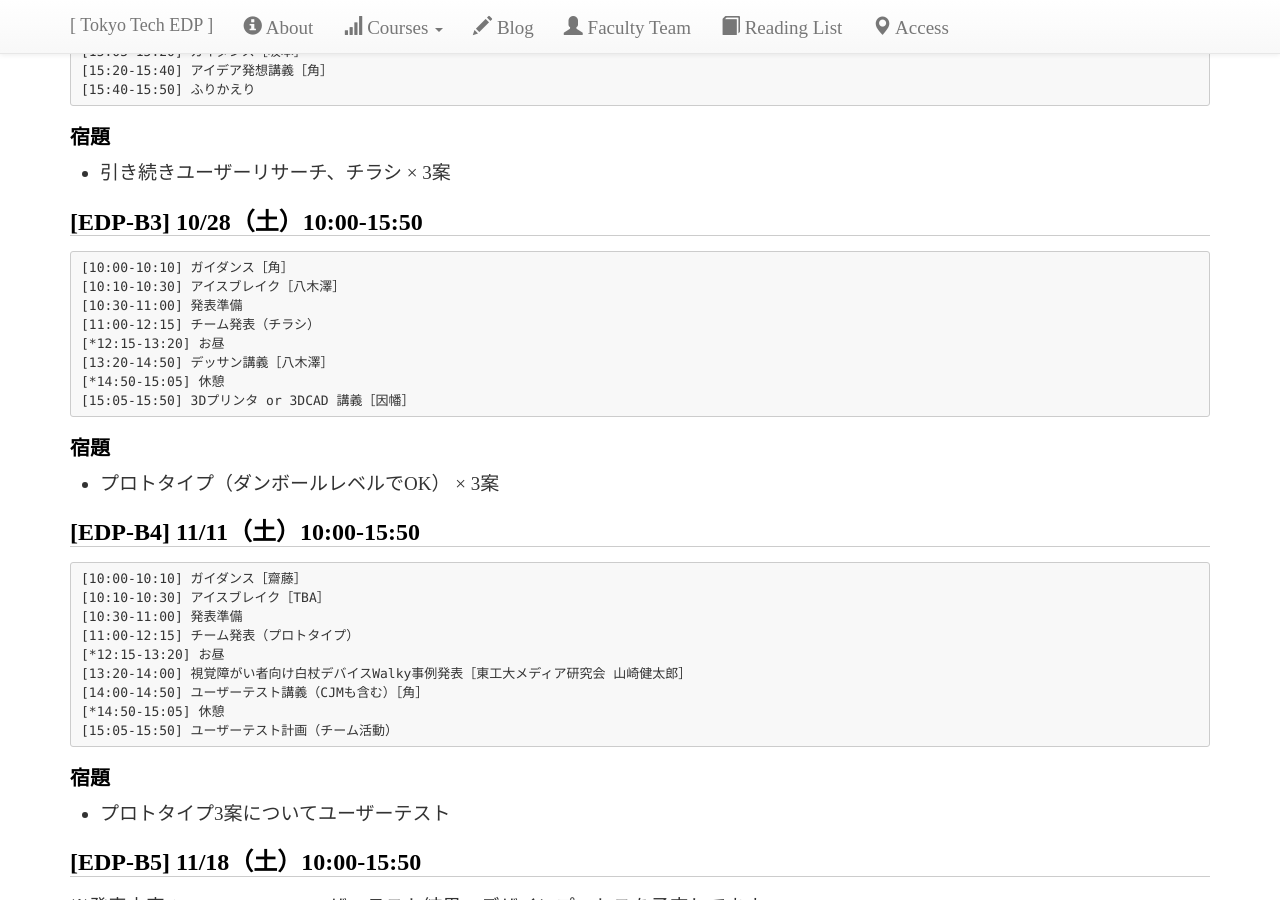
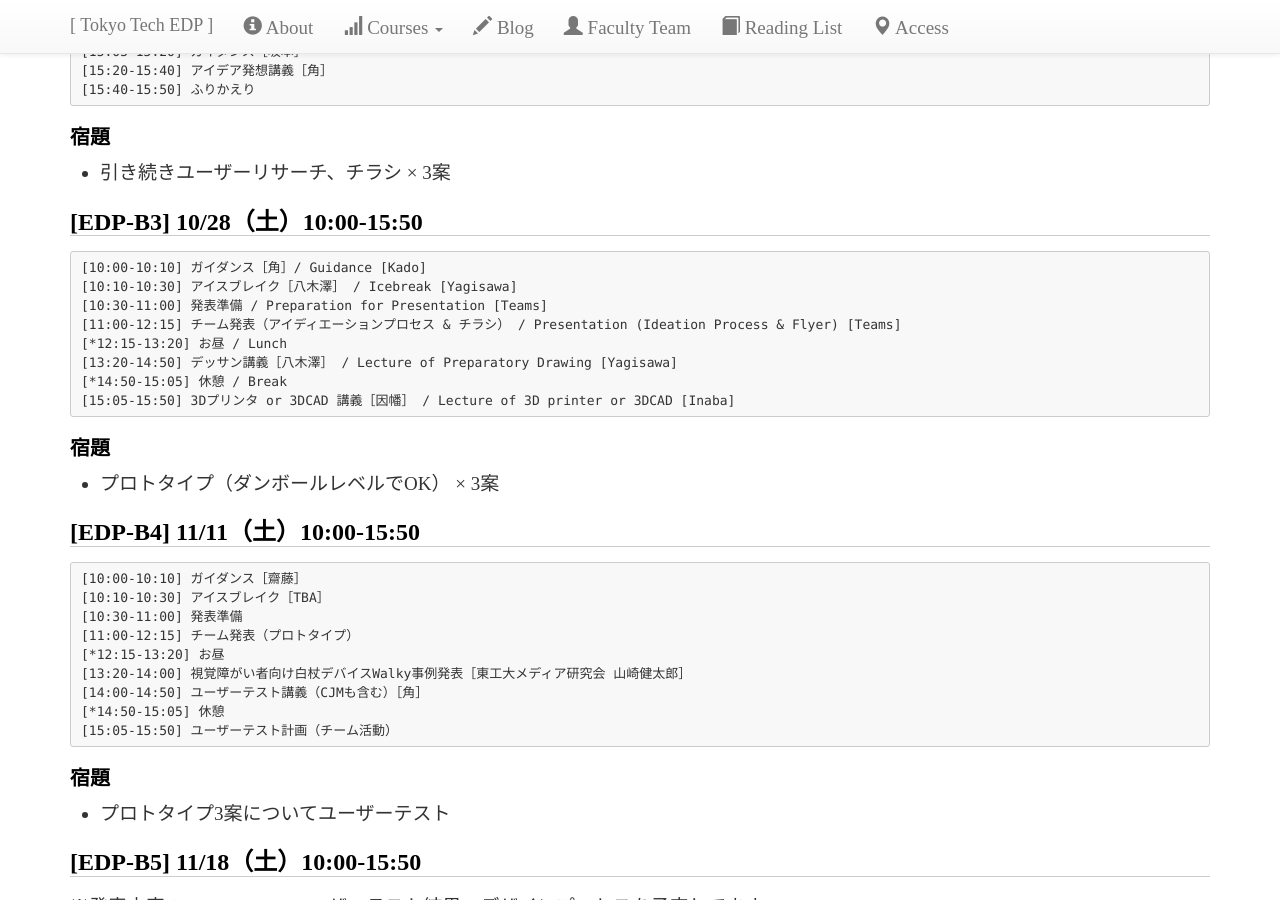
Before and after one commit to titech-edp/titech-edp.github.io, a Jekyll site: the page built from 2017-edp-bc/index.md, in a window 1280 px wide and 900 px high, scrolled down 1979 px. Built offline with Jekyll 4.4.1, drawn with Linux system fonts in a browser that asks for light colours; nearby versions of some CDN libraries; library files that are not in the unit come from our copies.

Commit message:
Update time

````diff
--- a/2017-edp-bc/index.md
+++ b/2017-edp-bc/index.md
@@ -89,14 +89,14 @@ NTTデータ、オロ、クックパッド、パナソニック、日本精工
 ## [EDP-B3] 10/28（土）10:00-15:50
 
 ```
-[10:00-10:10] ガイダンス［角］
-[10:10-10:30] アイスブレイク［八木澤］
-[10:30-11:00] 発表準備
-[11:00-12:15] チーム発表（チラシ）
-[*12:15-13:20] お昼
-[13:20-14:50] デッサン講義［八木澤］
-[*14:50-15:05] 休憩
-[15:05-15:50] 3Dプリンタ or 3DCAD 講義［因幡］
+[10:00-10:10] ガイダンス［角］/ Guidance [Kado]
+[10:10-10:30] アイスブレイク［八木澤］ / Icebreak [Yagisawa]
+[10:30-11:00] 発表準備 / Preparation for Presentation [Teams]
+[11:00-12:15] チーム発表（アイディエーションプロセス & チラシ） / Presentation (Ideation Process & Flyer) [Teams]
+[*12:15-13:20] お昼 / Lunch
+[13:20-14:50] デッサン講義［八木澤］ / Lecture of Preparatory Drawing [Yagisawa]
+[*14:50-15:05] 休憩 / Break
+[15:05-15:50] 3Dプリンタ or 3DCAD 講義［因幡］ / Lecture of 3D printer or 3DCAD [Inaba]
 ```
 
 ### 宿題
````
